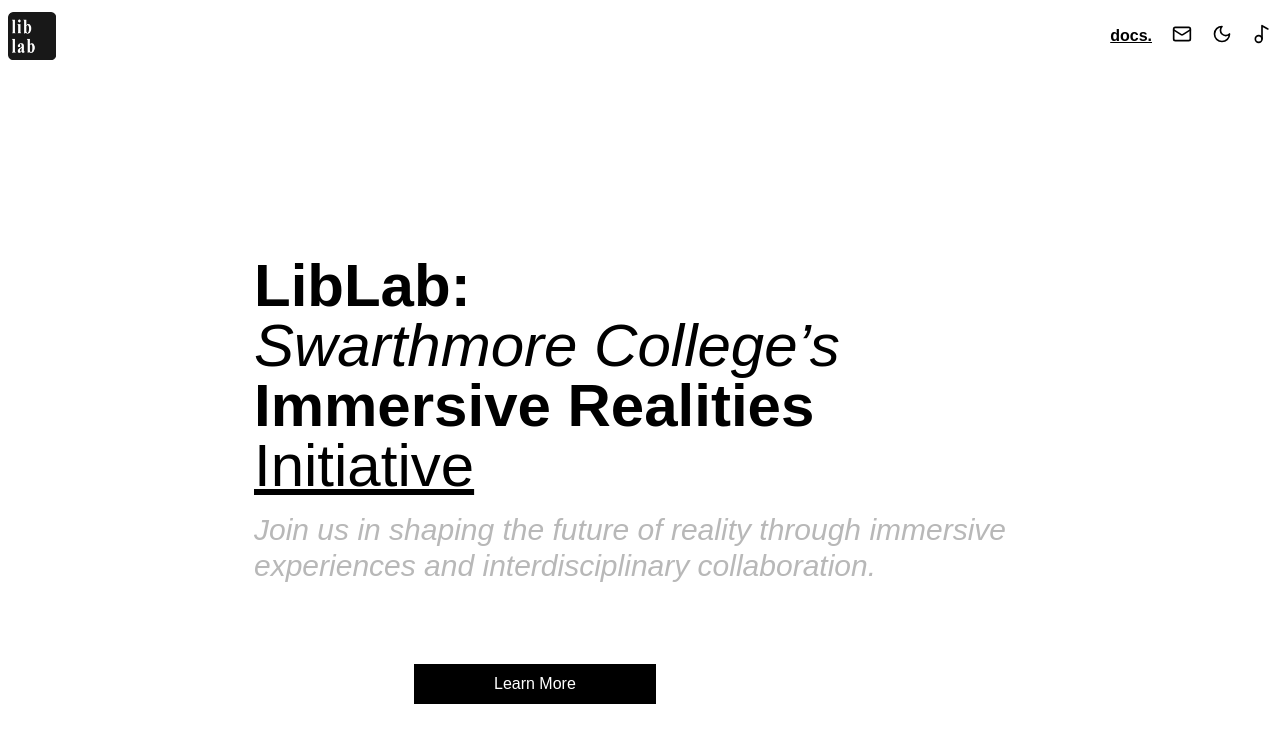
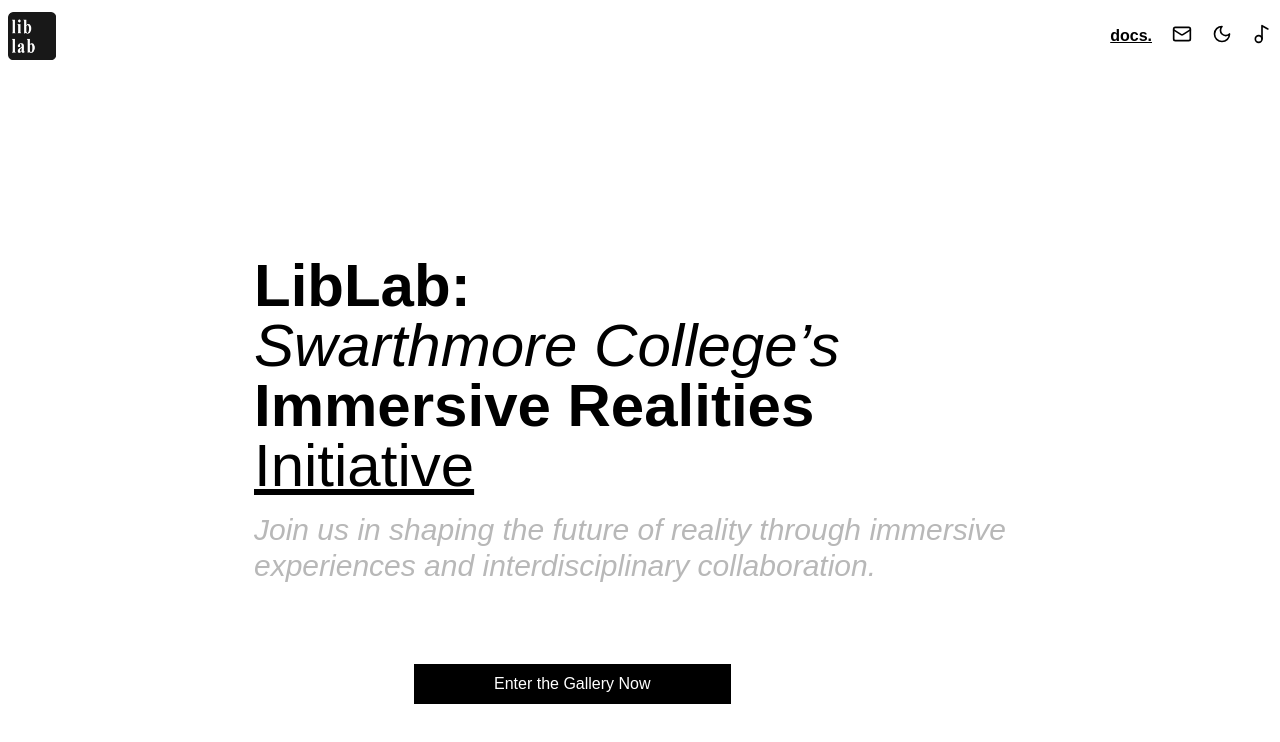
Before and after one commit to ahmad-fayyaz/LibLabMain, a React (Vite) app: page / in a window 1280 px wide. Shown: the top 742 px of the page. Built offline with nearby package versions, Linux system fonts and the light colour scheme; a web font is replaced by a local one.

Commit message:
done with navbar and hero

```diff
--- a/src/App.jsx
+++ b/src/App.jsx
@@ -1,6 +1,5 @@
 import HeroSection from './components/HeroSection.jsx'
-import Navbar from './components/navbar.jsx' // Import the 'Navbar' component
-
+import Navbar from './components/Navbar.jsx'
 const App = () => {
   return (
     <>
--- a/src/components/HeroSection.jsx
+++ b/src/components/HeroSection.jsx
@@ -12,7 +12,7 @@
             Join us in shaping the future of reality through immersive experiences and interdisciplinary collaboration.
           </h2>
           <div className="flex flex-auto w-full mt-20 justify-center lg:ml-40 lg:justify-start">
-            <button className="bg-black text-white px-8 lg:px-20 py-2">Learn More</button>
+            <button className="bg-black hover:bg-light-grey text-white px-8 lg:px-20 py-2">Enter the Gallery Now</button>
           </div>
         </div>
       </div>
--- a/src/components/navbar.jsx
+++ b/src/components/navbar.jsx
@@ -12,7 +12,7 @@
             <img className="h-12 w-12 mr-2" src={logo} alt="" />
           </div>
           <ul className="flex space-x-5">
-            <li><a className="font-bold underline" href="https://swat-ds.github.io/docsLibLab/">docs.</a></li>
+            <li><a className="font-bold underline" href="https://swat-ds.github.io/docsLibLab/" target="_blank" rel="noopener noreferrer">docs.</a></li>
             <li><a href="#"><Mail size={20} /></a></li>
             <li><a href="#"><Moon size={20} /></a></li>
             <li><a href="#"><Music2 size={20} /></a></li>
--- a/tailwind.config.js
+++ b/tailwind.config.js
@@ -4,6 +4,7 @@
     "./index.html",
     "./src/**/*.{js,ts,jsx,tsx}",
   ],
+  darkMode: "class",
   theme: {
     extend: {
       colors: {
```
